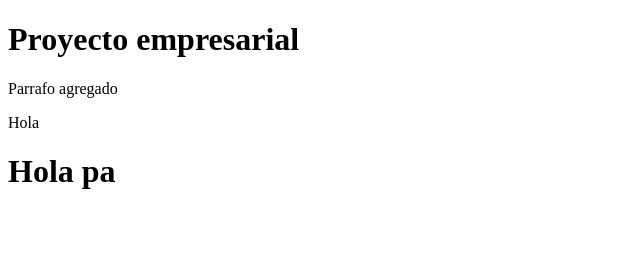
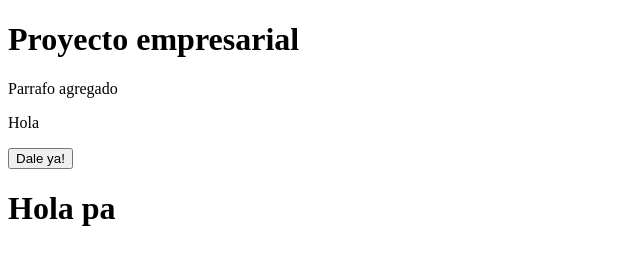
Before and after one commit to HerrArtyom/PracticaGit, a plain HTML site: page index.html in a window 1280 px wide. Shown: the whole page, without its empty margins (0-640 px from the left). Drawn offline with Linux system fonts and the light colour scheme.

Commit message:
JavaScript

```diff
--- a/JavaS/javascript.js
+++ b/JavaS/javascript.js
@@ -0,0 +1,7 @@
+//javaScript Document
+
+function saludo(){
+
+  alert ("Hola Gente");
+
+}
--- a/index.html
+++ b/index.html
@@ -4,12 +4,15 @@
 <meta charset="utf-8">
 <title>Documento sin titulo</title>
 <link href="css/estilos.css" rel="stylesheet" type="text/css">
+
+<script src="JavaS/javascript.js"></script>
 </head>
 
 <body>
 <h1>Proyecto empresarial</h1>
   <p>Parrafo agregado</p>
   <p>Hola</p>
+  <input type="button" onclick="saludo()" value="Dale ya!">
 </body>
 
 <body>
```
